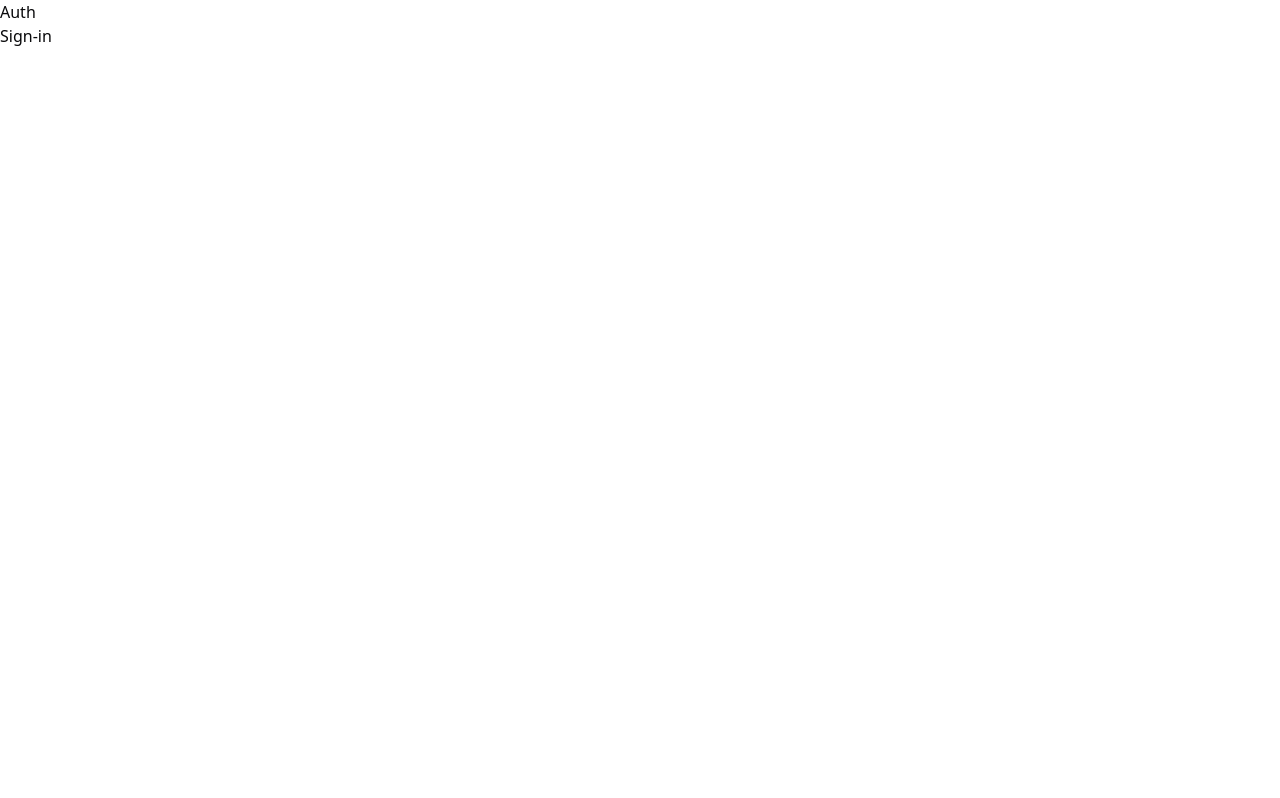
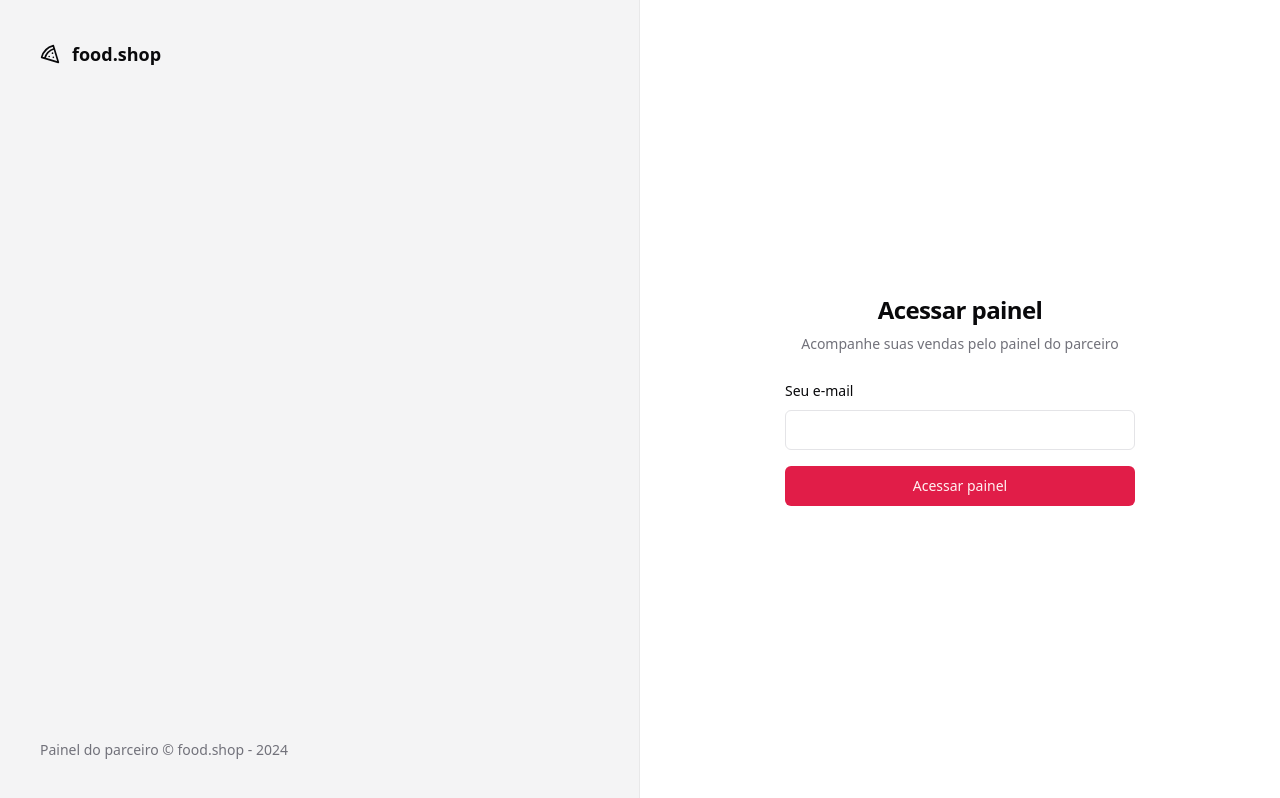
Before and after one commit to vandersonarruda/order-dashboard-web, a React (Vite) app: page /sign-in in a window 1280 px wide. Built offline with nearby package versions, Linux system fonts and the light colour scheme.

Commit message:
feat: add sign-in layout

```diff
--- a/package.json
+++ b/package.json
@@ -10,6 +10,7 @@
     "preview": "vite preview"
   },
   "dependencies": {
+    "@radix-ui/react-label": "^2.0.2",
     "@radix-ui/react-slot": "^1.0.2",
     "class-variance-authority": "^0.7.0",
     "clsx": "^2.1.0",
--- a/src/App.tsx
+++ b/src/App.tsx
@@ -8,7 +8,7 @@
 export function App() {
   return (
     <HelmetProvider>
-      <Helmet titleTemplate="%s | Order Dashboard" />
+      <Helmet titleTemplate="%s | Food.Shop" />
       <RouterProvider router={router} />
     </HelmetProvider>
   )
--- /dev/null
+++ b/src/components/ui/input.tsx
@@ -0,0 +1,24 @@
+import * as React from 'react'
+
+import { cn } from '@/lib/utils'
+
+export type InputProps = React.InputHTMLAttributes<HTMLInputElement>
+
+const Input = React.forwardRef<HTMLInputElement, InputProps>(
+  ({ className, type, ...props }, ref) => {
+    return (
+      <input
+        type={type}
+        className={cn(
+          'flex h-10 w-full rounded-md border border-input bg-background px-3 py-2 text-sm ring-offset-background file:border-0 file:bg-transparent file:text-sm file:font-medium placeholder:text-muted-foreground focus-visible:outline-none focus-visible:ring-2 focus-visible:ring-ring focus-visible:ring-offset-2 disabled:cursor-not-allowed disabled:opacity-50',
+          className,
+        )}
+        ref={ref}
+        {...props}
+      />
+    )
+  },
+)
+Input.displayName = 'Input'
+
+export { Input }
--- /dev/null
+++ b/src/components/ui/label.tsx
@@ -0,0 +1,24 @@
+import * as LabelPrimitive from '@radix-ui/react-label'
+import { cva, type VariantProps } from 'class-variance-authority'
+import * as React from 'react'
+
+import { cn } from '@/lib/utils'
+
+const labelVariants = cva(
+  'text-sm font-medium leading-none peer-disabled:cursor-not-allowed peer-disabled:opacity-70',
+)
+
+const Label = React.forwardRef<
+  React.ElementRef<typeof LabelPrimitive.Root>,
+  React.ComponentPropsWithoutRef<typeof LabelPrimitive.Root> &
+    VariantProps<typeof labelVariants>
+>(({ className, ...props }, ref) => (
+  <LabelPrimitive.Root
+    ref={ref}
+    className={cn(labelVariants(), className)}
+    {...props}
+  />
+))
+Label.displayName = LabelPrimitive.Root.displayName
+
+export { Label }
--- a/src/global.css
+++ b/src/global.css
@@ -6,63 +6,46 @@
   :root {
     --background: 0 0% 100%;
     --foreground: 240 10% 3.9%;
-
     --card: 0 0% 100%;
     --card-foreground: 240 10% 3.9%;
-
     --popover: 0 0% 100%;
     --popover-foreground: 240 10% 3.9%;
-
-    --primary: 240 5.9% 10%;
-    --primary-foreground: 0 0% 98%;
-
+    --primary: 346.8 77.2% 49.8%;
+    --primary-foreground: 355.7 100% 97.3%;
     --secondary: 240 4.8% 95.9%;
     --secondary-foreground: 240 5.9% 10%;
-
     --muted: 240 4.8% 95.9%;
     --muted-foreground: 240 3.8% 46.1%;
-
     --accent: 240 4.8% 95.9%;
     --accent-foreground: 240 5.9% 10%;
-
     --destructive: 0 84.2% 60.2%;
     --destructive-foreground: 0 0% 98%;
-
     --border: 240 5.9% 90%;
     --input: 240 5.9% 90%;
-    --ring: 240 10% 3.9%;
-
+    --ring: 346.8 77.2% 49.8%;
     --radius: 0.5rem;
   }
 
   .dark {
-    --background: 240 10% 3.9%;
-    --foreground: 0 0% 98%;
-
-    --card: 240 10% 3.9%;
-    --card-foreground: 0 0% 98%;
-
-    --popover: 240 10% 3.9%;
-    --popover-foreground: 0 0% 98%;
-
-    --primary: 0 0% 98%;
-    --primary-foreground: 240 5.9% 10%;
-
+    --background: 20 14.3% 4.1%;
+    --foreground: 0 0% 95%;
+    --card: 24 9.8% 10%;
+    --card-foreground: 0 0% 95%;
+    --popover: 0 0% 9%;
+    --popover-foreground: 0 0% 95%;
+    --primary: 346.8 77.2% 49.8%;
+    --primary-foreground: 355.7 100% 97.3%;
     --secondary: 240 3.7% 15.9%;
     --secondary-foreground: 0 0% 98%;
-
-    --muted: 240 3.7% 15.9%;
+    --muted: 0 0% 15%;
     --muted-foreground: 240 5% 64.9%;
-
-    --accent: 240 3.7% 15.9%;
+    --accent: 12 6.5% 15.1%;
     --accent-foreground: 0 0% 98%;
-
     --destructive: 0 62.8% 30.6%;
-    --destructive-foreground: 0 0% 98%;
-
+    --destructive-foreground: 0 85.7% 97.3%;
     --border: 240 3.7% 15.9%;
     --input: 240 3.7% 15.9%;
-    --ring: 240 4.9% 83.9%;
+    --ring: 346.8 77.2% 49.8%;
   }
 }
 
--- a/src/pages/_layouts/app.tsx
+++ b/src/pages/_layouts/app.tsx
@@ -1,10 +1,8 @@
-import { Helmet } from 'react-helmet-async'
 import { Outlet } from 'react-router-dom'
 
 export function AppLayout() {
   return (
     <div>
-      <Helmet title="Home" />
       <h1>Header APP</h1>
 
       <div>
--- a/src/pages/_layouts/auth.tsx
+++ b/src/pages/_layouts/auth.tsx
@@ -1,13 +1,20 @@
-import { Helmet } from 'react-helmet-async'
+import { Pizza } from 'lucide-react'
 import { Outlet } from 'react-router-dom'
 
 export function AuthLayout() {
   return (
-    <div>
-      <Helmet title="Sign-In" />
-      <h1>Auth</h1>
+    <div className="grid min-h-screen grid-cols-2">
+      <div className="flex h-full flex-col justify-between border-r border-foreground/5 bg-muted p-10 text-muted-foreground">
+        <div className="flex items-center gap-3 text-lg font-medium text-foreground">
+          <Pizza className="size-5" />
+          <span className="font-semibold">food.shop</span>
+        </div>
+        <div className="text-sm ">
+          Painel do parceiro &copy; food.shop - {new Date().getFullYear()}
+        </div>
+      </div>
 
-      <div>
+      <div className="flex flex-col items-center justify-center">
         <Outlet />
       </div>
     </div>
--- a/src/pages/app/dashboard.tsx
+++ b/src/pages/app/dashboard.tsx
@@ -1,3 +1,12 @@
+import { Helmet } from 'react-helmet-async'
+
 export function Dashboard() {
-  return <h1>Dashboard</h1>
+  return (
+    <>
+      <Helmet title="Dashboard" />
+      <div>
+        <h1>Dashboard</h1>
+      </div>
+    </>
+  )
 }
--- a/src/pages/auth/sign-in.tsx
+++ b/src/pages/auth/sign-in.tsx
@@ -1,3 +1,36 @@
+import { Helmet } from 'react-helmet-async'
+
+import { Button } from '@/components/ui/button'
+import { Input } from '@/components/ui/input'
+import { Label } from '@/components/ui/label'
+
 export function SignIn() {
-  return <h1>Sign-in</h1>
+  return (
+    <>
+      <Helmet title="Login" />
+      <div className="p-8">
+        <div className="flex w-[350px] flex-col justify-center gap-6">
+          <div className="flex flex-col gap-2 text-center">
+            <h1 className="text-2xl font-semibold tracking-tight">
+              Acessar painel
+            </h1>
+            <p className="text-sm text-muted-foreground">
+              Acompanhe suas vendas pelo painel do parceiro
+            </p>
+          </div>
+
+          <form className="space-y-4">
+            <div className="space-y-2">
+              <Label htmlFor="email">Seu e-mail</Label>
+              <Input id="email" type="email" />
+            </div>
+
+            <Button className="w-full" type="submit">
+              Acessar painel
+            </Button>
+          </form>
+        </div>
+      </div>
+    </>
+  )
 }
```
Also changed, not shown: src/components/ui/button.tsx (+21 -21 lines), 1 other file (tests, documents, lock files or other folders).
